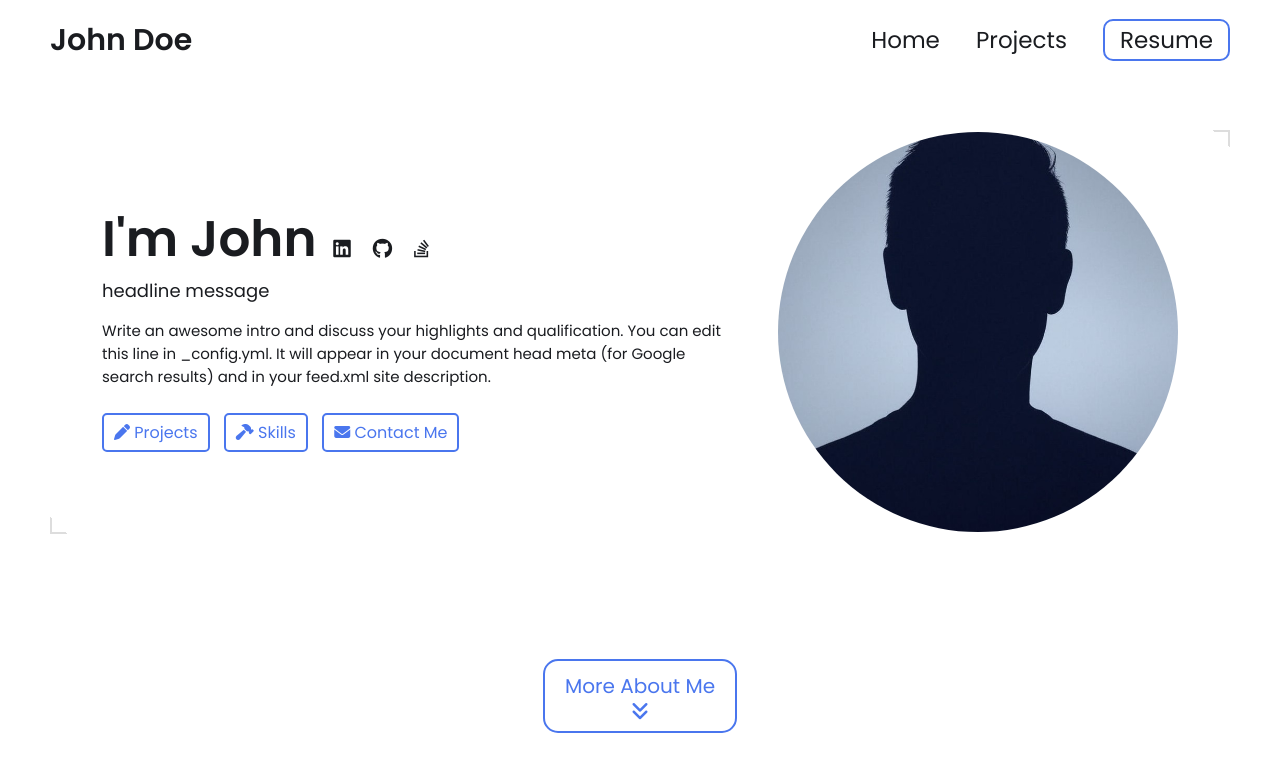
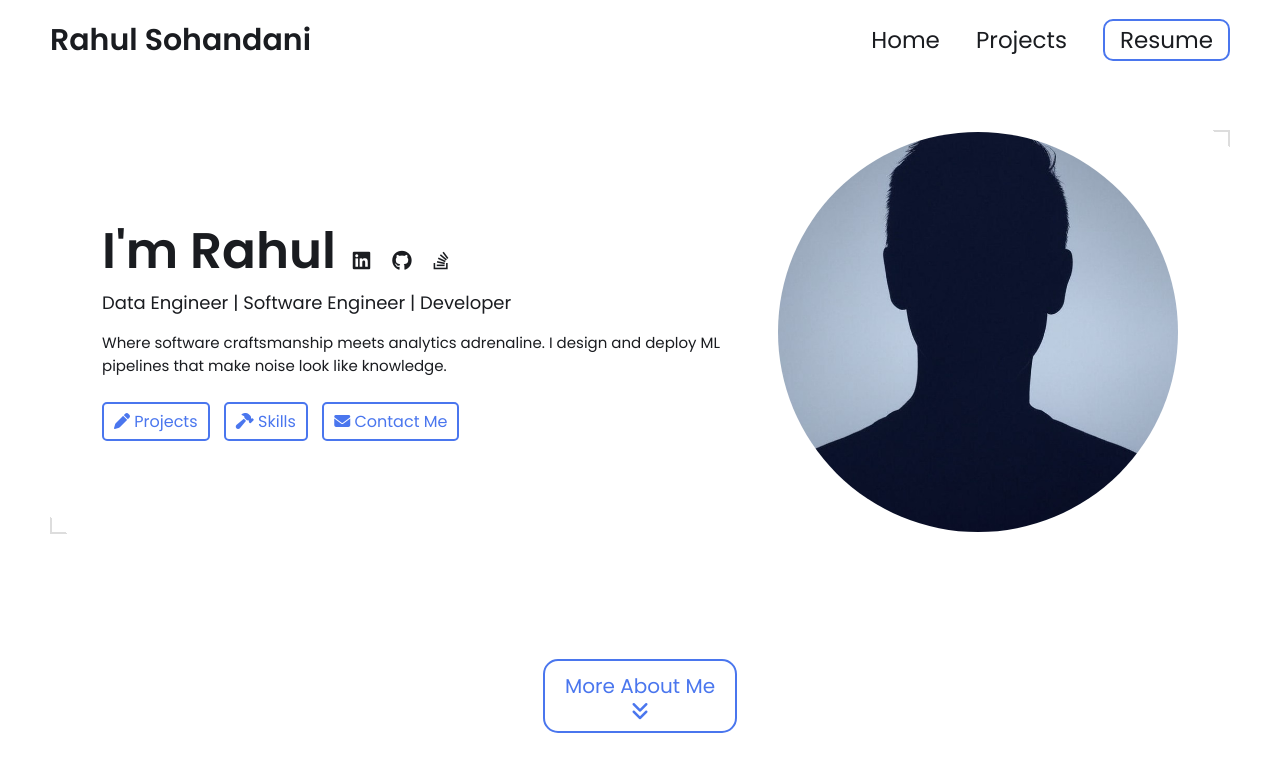
Before and after one commit to rahul240699/rahul240699.github.io, a Jekyll site: the page built from index.html, in a window 1280 px wide and 900 px high. Shown: the top 772 px of the window. Built offline with Jekyll 4.4.1, drawn with Linux system fonts in a browser that asks for light colours.

Commit message:
first-commit

```diff
--- a/_config.yml
+++ b/_config.yml
@@ -7,17 +7,15 @@
 
 # Main Page Setup
 
-title: John Doe's Portfolio # This is what shows up in the tab of the browser
+title: Rahul Sohandani # This is what shows up in the tab of the browser
 
 
 
 # Hero Section
-name: John Doe
-headline: headline message
+name: Rahul Sohandani
+headline: Data Engineer | Software Engineer | Developer
 description: >- # dont remove this line. this will ignore all new lines until the next section
-  Write an awesome intro and discuss your highlights and qualification. You can edit this
-  line in _config.yml. It will appear in your document head meta (for
-  Google search results) and in your feed.xml site description.
+  Where software craftsmanship meets analytics adrenaline. I design and deploy ML pipelines that make noise look like knowledge.
 
 # Place your profile image in /assets/images/profile-image/folder and edit the file name
 profile_image: ./assets/images/profile-image/avatar.jpeg
```
